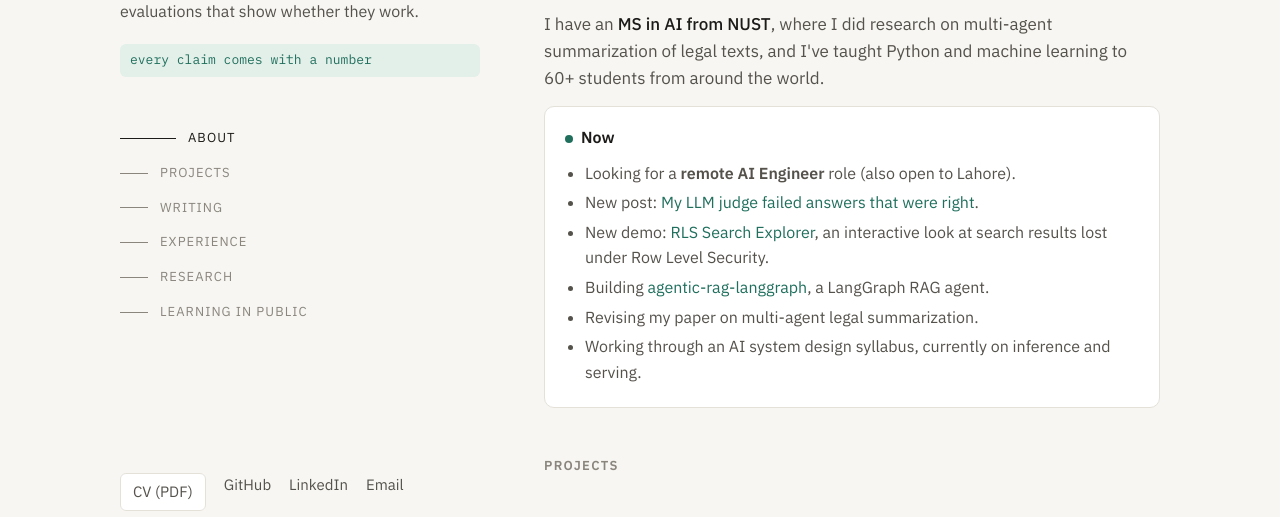
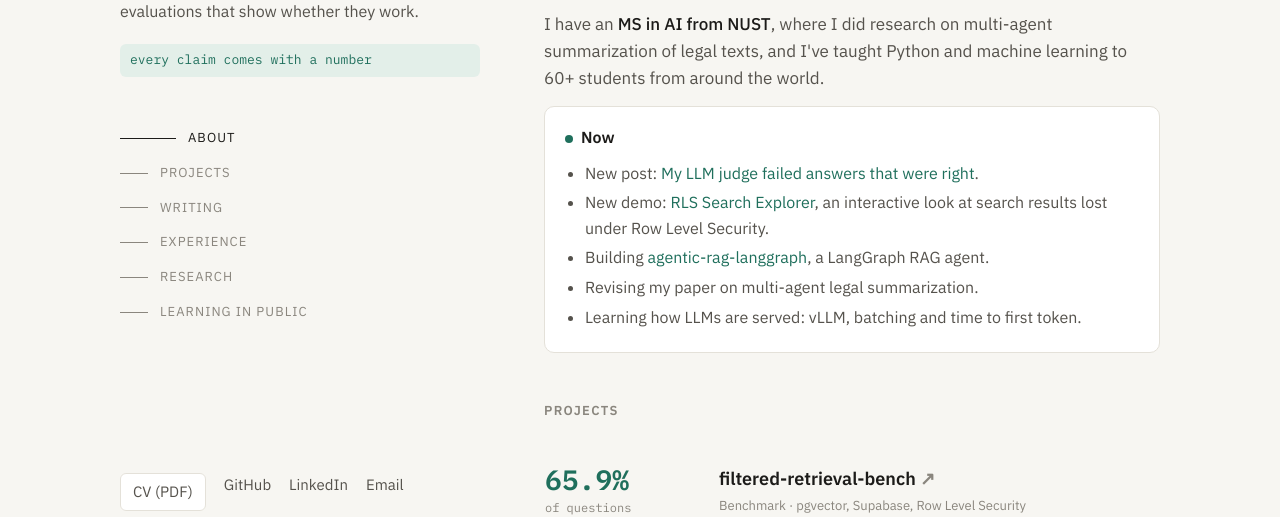
Before and after one commit to MishallAshraf/MishallAshraf.github.io, a plain HTML site: page index.html in a window 1280 px wide. Shown: the part 241-758 px from the top of the page. Drawn offline with Linux system fonts and the light colour scheme.

Commit message:
Revise Now section

```diff
--- a/index.html
+++ b/index.html
@@ -181,12 +181,11 @@ footer{color:var(--ink-3);font-size:13px;margin-top:64px}
   <div class="now">
     <strong><span class="dot"></span>Now</strong>
     <ul>
-      <li>Looking for a <strong>remote AI Engineer</strong> role (also open to Lahore).</li>
       <li>New post: <a href="posts/llm-judge.html">My LLM judge failed answers that were right</a>.</li>
       <li>New demo: <a href="demos/rls/">RLS Search Explorer</a>, an interactive look at search results lost under Row Level Security.</li>
       <li>Building <a href="https://github.com/MishallAshraf/agentic-rag-langgraph">agentic-rag-langgraph</a>, a LangGraph RAG agent.</li>
       <li>Revising my paper on multi-agent legal summarization.</li>
-      <li>Working through an AI system design syllabus, currently on inference and serving.</li>
+      <li>Learning how LLMs are served: vLLM, batching and time to first token.</li>
     </ul>
   </div>
 </section>
```
